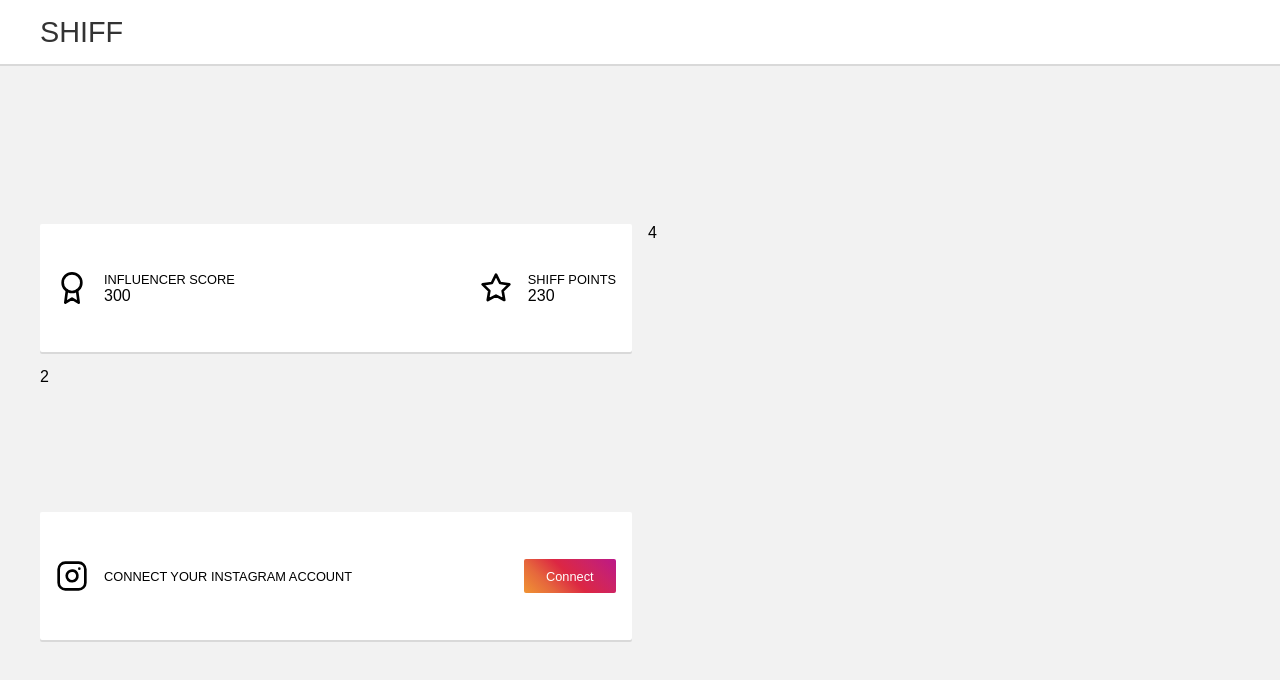
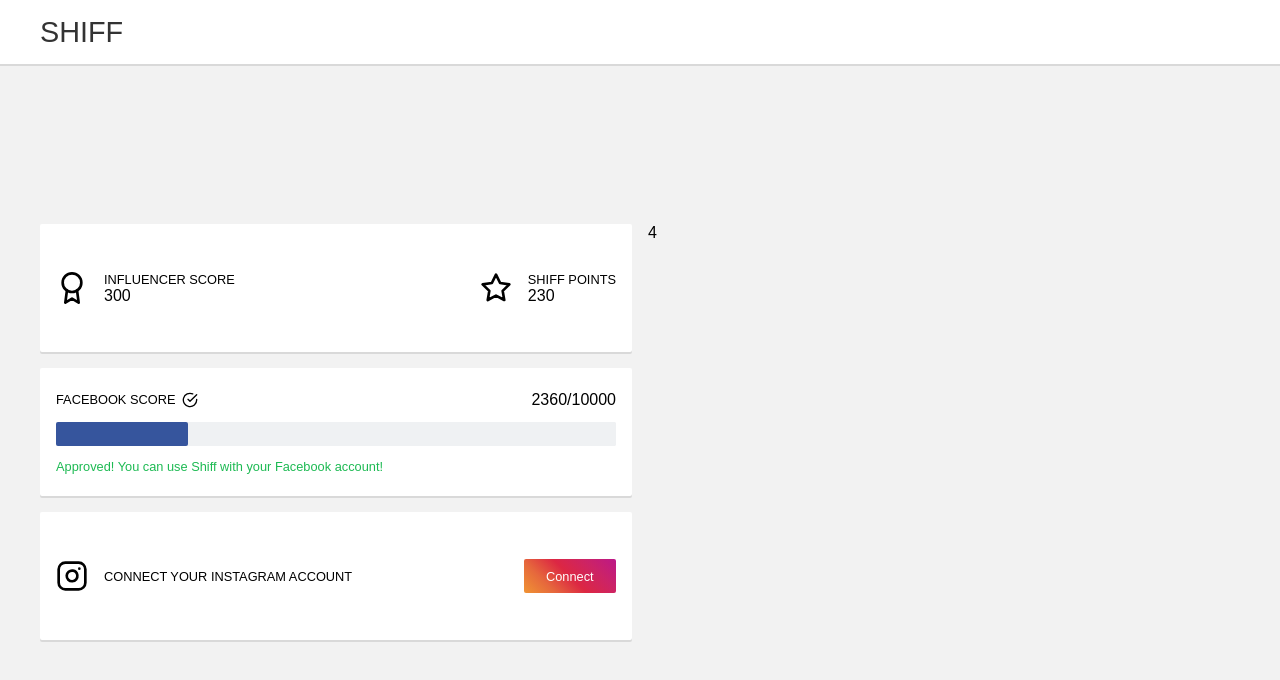
Before and after one commit to malcodeman/clientside-react, a React (Create React App) app: page / in a window 1280 px wide. Shown: the top 680 px of the page. Built offline with nearby package versions, Linux system fonts and the light colour scheme.

Commit message:
:zap: Progress score card.

```diff
--- a/package.json
+++ b/package.json
@@ -3,7 +3,9 @@
   "version": "0.1.0",
   "private": true,
   "dependencies": {
+    "chart.js": "^2.7.1",
     "react": "^16.2.0",
+    "react-chartjs-2": "^2.7.0",
     "react-dom": "^16.2.0",
     "react-router-dom": "^4.2.2",
     "react-scripts": "1.1.1",
--- a/src/containers/Welcome/Welcome.js
+++ b/src/containers/Welcome/Welcome.js
@@ -3,6 +3,7 @@
 import Header from "../../components/Header/Header";
 import SocialRatings from "./components/SocialRatings/SocialRatings";
 import SocialCard from "../../components/SocialCard/SocialCard";
+import ProgressScoreCard from "./components/ProgressScoreCard/ProgressScoreCard";
 
 const MainSection = styled.main`
   background-color: #f2f2f2;
@@ -51,7 +52,7 @@
         <Container>
           <Grid>
             <SocialRatings score="300" points="230" />
-            <div>2</div>
+            <ProgressScoreCard/>
             <SocialCard
               icon="instagram"
               text="Connect your instagram account"
--- /dev/null
+++ b/src/containers/Welcome/components/ProgressScoreCard/ProgressScoreCard.js
@@ -0,0 +1,82 @@
+import React from "react";
+import styled from "styled-components";
+import { CardStyles } from "../../../../styles/card";
+import { Color } from "../../../../styles/constants";
+import CheckCircleIcon from "./img/check-circle.svg";
+
+const ProgressBox = styled.div`
+  display: flex;
+  flex-direction: column;
+  justify-content: space-around;
+  ${CardStyles};
+`;
+
+const ProgressBar = styled.progress`
+  -webkit-appearance: none;
+  color: #36559d;
+  background-color: #eff1f3;
+  width: 100%;
+  border: 0;
+  height: 24px;
+  border-radius: 2px;
+  ::-moz-progress-bar {
+    background-color: #36559d;
+    border-radius: 2px;
+  }
+  ::-webkit-progress-bar {
+    background-color: #eff1f3;
+    border-radius: 2px;
+  }
+  ::-webkit-progress-value {
+    background-color: #36559d;
+    border-radius: 2px;
+  }
+`;
+
+const ScoreBox = styled.div`
+  display: flex;
+  align-items: center;
+`;
+
+const ScoreText = styled.span`
+  text-transform: uppercase;
+  font-size: 0.8rem;
+  margin-right: 0.4rem;
+`;
+
+const Icon = styled.img`
+  height: 16px;
+  width: 16px;
+`;
+
+const Header = styled.header`
+  display: flex;
+  justify-content: space-between;
+`;
+
+const ApprovedText = styled.p`
+  font-size: 0.8rem;
+  color: ${Color.green};
+`;
+
+const ProgressScoreCard = () => {
+  return (
+    <ProgressBox>
+      <Header>
+        <ScoreBox>
+          <ScoreText>Facebook score</ScoreText>
+          <Icon src={CheckCircleIcon} />
+        </ScoreBox>
+        <div>
+          <span>2360/10000</span>
+        </div>
+      </Header>
+      <ProgressBar value="2360" max="10000" />
+      <ApprovedText>
+        Approved! You can use Shiff with your Facebook account!
+      </ApprovedText>
+    </ProgressBox>
+  );
+};
+
+export default ProgressScoreCard;
```
Also changed, not shown: src/containers/Welcome/components/ProgressScoreCard/img/check-circle.svg (renamed from src/containers/Welcome/components/SocialRatings/img/check-circle.svg), 1 other file (tests, documents, lock files or other folders).
